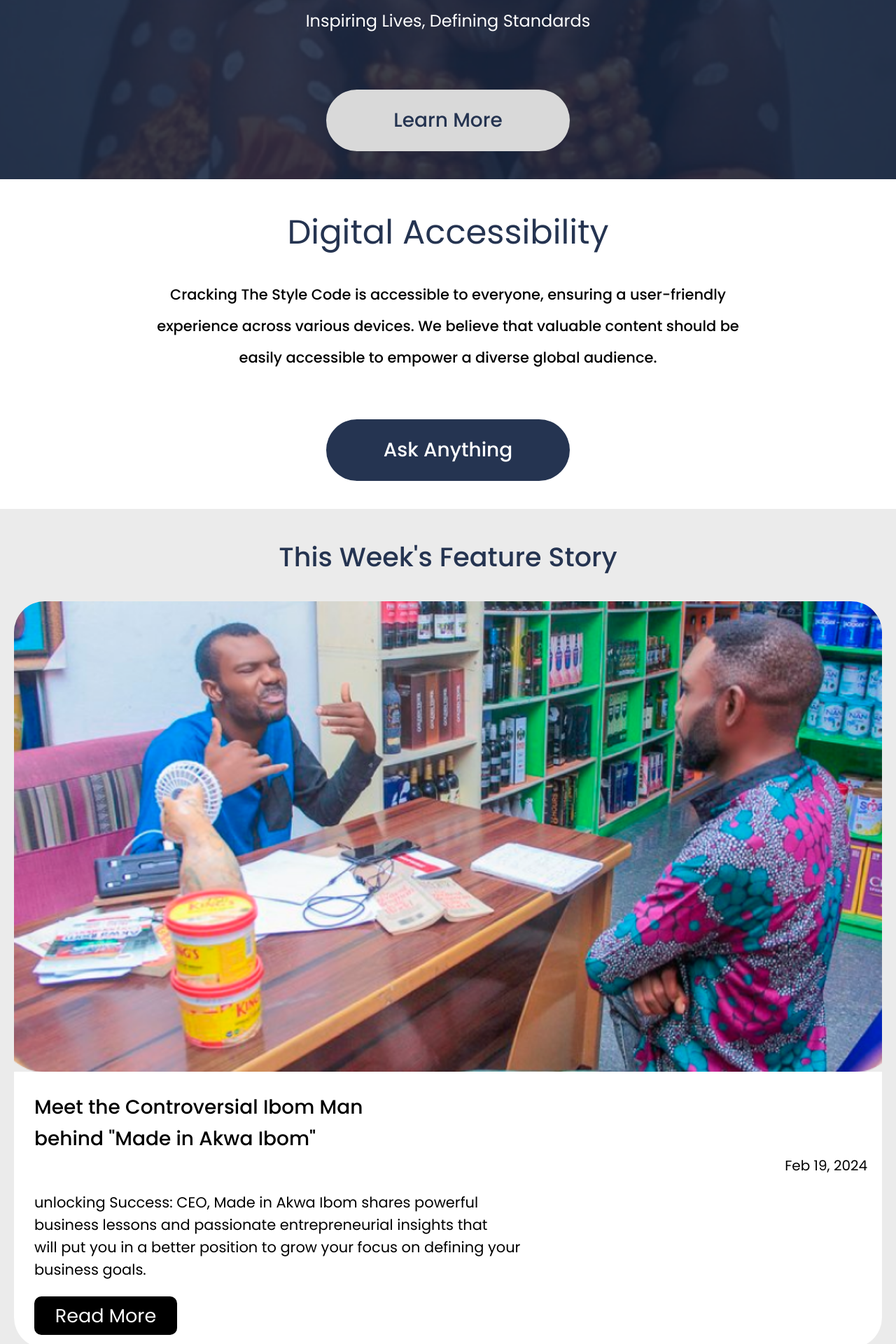
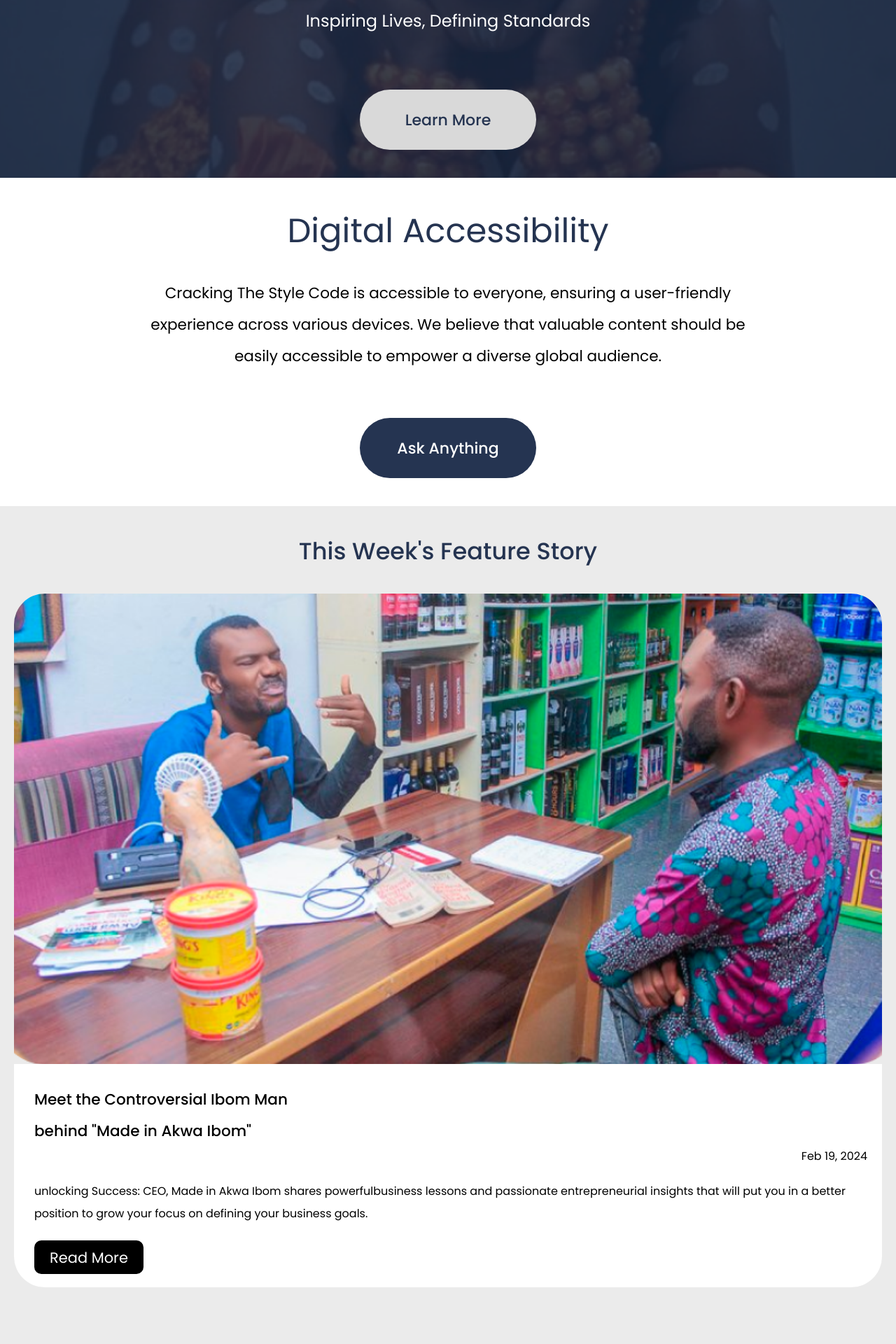
Before and after one commit to VictorAkan/ctsc, a React (Vite) app: page / in a window 1280 px wide. Shown: the part 300-2220 px from the top of the page at 70% size. Built offline with nearby package versions, Linux system fonts and the light colour scheme; a web font is replaced by a local one.

Commit message:
made some changes

```diff
--- a/src/components/Button/index.jsx
+++ b/src/components/Button/index.jsx
@@ -26,12 +26,12 @@ const sizes = {
     "3xl": "h-[3.44rem] px-[1.81rem] text-[1.69rem]",
     "9xl": "h-[5.38rem] px-[2.19rem] text-[1.38rem]",
     "7xl": "h-[5.06rem] sm:h-[4rem] pl-[1.44rem] pr-[1.13rem] text-[1.38rem]",
-    "6xl": "h-[3.81rem] px-[2.00rem] text-[1.81rem]",
+    "6xl": "h-[3.81rem] px-[2.00rem] text-[1.2rem]",
     "13xl": "h-[10.19rem] px-[2.94rem] sm!py-[1rem]",
     "8xl": "h-[5.13rem] px-[2.13rem] text-[3.13rem] md:text-[2rem]",
     xs: "h-[1.63rem] px-[0.81rem] text-[1.00rem]",
-    "12xl": "h-[8.31rem] px-[2.06rem] sm:px-[2.06rem] text-[2.88rem] sm:text-[1.5rem]",
-    "11xl": "h-[5.94rem] px-[1.38rem] sm:px-[1rem] text-[1.56rem] sm:text-[1.2rem]",
+    "12xl": "h-[7.31rem] px-[1.06rem] sm:px-[1.06rem] text-[2.2rem] sm:text-[1.5rem]",
+    "11xl": "h-[4.94rem] px-[1.38rem] sm:px-[1rem] text-[1rem] sm:text-[1rem]",
     "5xl": "h-[3.75rem] px-[2.19rem] text-[0.94rem]",
     "4xl": "h-[3.75rem] px-[2.19rem] text-[1.13rem]",
     "10xl": "h-[5.50rem] sm:h-[3rem] px-[2.19rem] text-[1.75rem]",
--- a/src/components/Heading/index.jsx
+++ b/src/components/Heading/index.jsx
@@ -3,7 +3,7 @@ const sizes = {
     "3xl": "text-[3.38rem] font-bold md:text-[2.88rem] sm:text-[2.50rem]",
     "2xl": "text-[2.06rem] font-semibold md:text-[1.94rem] sm:text-[1.81rem]",
     xl: "text-[2.00rem] font-semibold md:text-[1.88rem] sm:text-[1.75rem]",
-    "4xl": "text-[4.38rem] font-bold md:text-[3.00rem]",
+    "4xl": "text-[4.38rem] font-medium md:text-[3.00rem]",
     md: "text-[1.56rem] font-semibold md:text-[1.44rem] sm:text-[1.31rem]",
     s: "text-[1.50rem] font-semibold md:text-[1.38rem]",
     xs: "text-[1.25rem] font-bold",
--- a/src/components/Text/index.jsx
+++ b/src/components/Text/index.jsx
@@ -1,12 +1,12 @@
 
 const sizes = {
-    "20xl": "text-[2.38rem] font-medium md:text-[2.25rem] sm:text-[2.13rem]",
+    "20xl": "text-[2.1rem] font-medium md:text-[1.8rem] sm:text-[1.8rem]",
     xs: "text-[0.50rem] font-medium",
     lg: "text-[0.75rem] font-medium",
     "19xl": "text-[2.31rem] font-medium md:text-[2.19rem] sm:text-[2.06rem]",
     "18xl": "text-[2.13rem] font-normal md:text-[2.00rem] sm:text-[1.88rem]",
     xl: "text-[0.88rem] font-medium",
-    "14xl": "text-[1.88rem] font-normal md:text-[1.75rem] sm:text-[0.99rem]",
+    "14xl": "text-[1.3rem] font-normal md:text-[1.35rem] sm:text-[0.99rem]",
     "15xl": "text-[1.94rem] font-medium md:text-[1.81rem] sm:text-[1.69rem]",
     "17xl": "text-[2.06rem] font-medium md:text-[1.94rem] sm:text-[1.81rem]",
     "16xl": "text-[2.00rem] font-normal md:text-[1.88rem] sm:text-[1.75rem]",
@@ -17,21 +17,21 @@ const sizes = {
     "13xl": "text-[1.69rem] font-normal md:text-[1.56rem] sm:text-[1.44rem]",
     "5xl": "text-[1.13rem] font-normal",
     "6xl": "text-[1.19rem] font-normal sm:text-[1.0rem]",
-    "7xl": "text-[1.25rem] font-normal",
-    "8xl": "text-[1.31rem] sm:text-[1rem] font-normal",
-    "30xl": "text-[6.50rem] font-medium md:text-[3.00rem]",
+    "7xl": "text-[1rem] font-normal",
+    "8xl": "text-[1.0rem] sm:text-[1rem] font-normal",
+    "30xl": "text-[5.20rem] font-medium md:text-[3.00rem]",
     "2xl": "text-[0.94rem] font-normal",
     "3xl": "text-[1.00rem] font-medium",
     "4xl": "text-[1.06rem] font-normal",
     s: "text-[0.63rem] font-normal",
-    "29xl": "text-[6.19rem] font-light md:text-[3.00rem]",
-    "26xl": "text-[3.75rem] font-medium md:text-[3.25rem] sm:text-[1.88rem]",
+    "29xl": "text-[5.5rem] font-light md:text-[3.00rem]",
+    "26xl": "text-[2.75rem] font-medium md:text-[2.5rem] sm:text-[1.88rem]",
     "25xl": "text-[3.56rem] font-light md:text-[3.06rem] sm:text-[2.69rem]",
-    "28xl": "text-[4.38rem] font-normal md:text-[3.00rem]",
+    "28xl": "text-[3.38rem] font-normal md:text-[3.00rem]",
     "27xl": "text-[4.00rem] font-medium md:text-[3.00rem]",
     "22xl": "text-[3.13rem] font-medium md:text-[2.88rem] sm:text-[1.50rem]",
      md: "text-[0.69rem] font-normal",
-    "21xl": "text-[2.50rem] font-normal md:text-[2.38rem] sm:text-[1.45rem]",
+    "21xl": "text-[2.2rem] font-normal md:text-[2.1rem] sm:text-[1.45rem]",
     "24xl": "text-[3.50rem] font-medium md:text-[3.00rem] sm:text-[2.63rem]",
     "23xl": "text-[3.25rem] font-normal md:text-[2.75rem] sm:text-[2.38rem]",
 };
--- a/src/pages/HomePage/index.jsx
+++ b/src/pages/HomePage/index.jsx
@@ -36,8 +36,8 @@ export default function HomePage() {
                                     <Link to="/ibompartnersone">
                                     <Button
                                         color="blue_gray_100_03"
-                                        size="10xl"
-                                        className="mt-[5.06rem] min-w-[21.75rem] hover:bg-[#ffffff] sm:min-w-[10rem] cursor-pointer rounded-[44px] font-medium sm:px-[1.25rem]"
+                                        size="9xl"
+                                        className="mt-[5.06rem] min-w-[15.75rem] hover:bg-[#ffffff] sm:min-w-[10rem] cursor-pointer rounded-[44px] font-medium sm:px-[1.25rem]"
                                     >
                                         Learn More
                                     </Button>
@@ -46,12 +46,12 @@ export default function HomePage() {
                             </div>
                         </div>
                     </div>
-                    <div className="flex flex-col items-center justify-center pb-[2.75rem] pt-[10.19rem] md:py-[1.25rem]">
-                        <div className="container-xs flex flex-col items-center pr-[0.50rem] md:p-[1.25rem] md:pl-[1.25rem]">
+                    <div className="flex flex-col items-center justify-center pb-[2.75rem] pt-[4.19rem] md:py-[1.25rem]">
+                        <div className="flex flex-col items-center pr-[0.50rem] md:p-[1.25rem] md:pl-[1.25rem]">
                             <Text size="28xl" as="p" className="self-center !text-[#253451] md:ml-0 sm:text-center">
                                 Digital Accessibility
                             </Text>
-                            <Text size="10xl" as="p" className="mt-[1.94rem] w-full text-center leading-[2.81rem] !text-[#000000]">
+                            <Text size="14xl" as="p" className="mt-[1.94rem] w-full text-center leading-[2.81rem] !text-[#000000]">
                                 <>
                                     Cracking The Style Code is accessible to everyone, ensuring a user-friendly <br />
                                     experience across various devices. We believe that valuable content should be <br /> easily accessible to empower a diverse global audience.
@@ -59,8 +59,8 @@ export default function HomePage() {
                             </Text>
                             <Button
                                 color="blue_gray_900"
-                                size="10xl"
-                                className="mt-[4.06rem] min-w-[21.75rem] sm:min-w-[10rem] hover:bg-[#2d3f61] rounded-[44px] font-medium sm:px-[1.25rem]"
+                                size="9xl"
+                                className="mt-[4.06rem] min-w-[15.75rem] sm:min-w-[10rem] hover:bg-[#2d3f61] rounded-[44px] font-medium sm:px-[1.25rem]"
                             >
                                 Ask Anything
                             </Button>
@@ -77,7 +77,7 @@ export default function HomePage() {
                                     alt="image"
                                     className="mt-[2.19rem] h-[26.94rem] w-full rounded-tl-[44px] sm:rounded-b-none rounded-tr-[44px] object-cover md:h-auto"
                                 />
-                                <div className="mt-[-0.06rem] self-stretch rounded-bl-[44px] rounded-br-[44px] bg-[#ffffff] pb-[1.19rem] pl-[1.81rem] pr-[1.31rem] pt-[1.81rem] sm:px-[1.25rem] sm:pt-[1.25rem]">
+                                <div className="mt-[-0.06rem] w-full self-stretch rounded-bl-[44px] rounded-br-[44px] bg-[#ffffff] pb-[1.19rem] pl-[1.81rem] pr-[1.31rem] pt-[1.81rem] sm:px-[1.25rem] sm:pt-[1.25rem]">
                                     <div className="flex flex-col items-start gap-[1.38rem]">
                                         <div className="flex w-[91%] items-center gap-[0rem] md:w-full md:flex-col">
                                             <Text
@@ -90,26 +90,26 @@ export default function HomePage() {
                                                     behind &quot;Made in Akwa Ibom&quot;
                                                 </>
                                             </Text>
-                                            <Text as="p" className="self-end sm:self-center !text-[#000000] sm:text-center">
+                                            <Text as="p" className="self-end text-md sm:self-center !text-[#000000] sm:text-center">
                                                 Feb 19, 2024
                                             </Text>
                                         </div>
                                         <Text
                                             size="7xl"
                                             as="p"
-                                            className="ml-[0.44rem] w-full !text-[1.31rem] leading-[2.00rem] !text-[#000000] md:ml-0"
+                                            className="ml-[0.44rem] w-full text-[1.31rem] leading-[2.00rem] !text-[#000000] md:ml-0"
                                         >
                                             <>
                                                 unlocking Success: CEO, Made in Akwa Ibom shares powerful
-                                                <br />
-                                                business lessons and passionate entrepreneurial insights that <br />
-                                                will put you in a better position to grow your focus on defining your <br /> business goals.
+                                                {/* <br /> */}
+                                                business lessons and passionate entrepreneurial insights that
+                                                will put you in a better position to grow your focus on defining your business goals.
                                             </>
                                         </Text>
                                         <Button
                                             color="black_900_01"
-                                            size="3xl"
-                                            className="ml-[0.88rem] hover:bg-[#2a2a2a] min-w-[12.75rem] rounded-[10px] md:ml-0 sm:px-[1.25rem]"
+                                            size="2xl"
+                                            className="ml-[0.88rem] hover:bg-[#2a2a2a] min-w-[9.75rem] rounded-[10px] md:ml-0 sm:px-[1.25rem]"
                                         >
                                             Read More
                                         </Button>
@@ -148,7 +148,7 @@ export default function HomePage() {
                                     </div>
                                     <div className="h-[8.44rem] md:h-auto">
                                         <div className="mb-[1.56rem] flex w-full justify-center bg-[#253451] pb-[29px] pt-8 sm:py-[1.25rem]">
-                                            <div className="container-xs flex pl-[4.00rem] pr-[3.50rem] md:p-[1.25rem] md:px-[1.25rem]">
+                                            <div className="flex pl-[4.00rem] pr-[3.50rem] md:p-[1.25rem] md:px-[1.25rem]">
                                                 <marquee behavior="" direction="left">
                                                 <Text size="24xl" as="p" className="!font-['Inter'] text-[3.50rem]">
                                                     CRACKING THE STYLE CODE. - CRACKING THE STYLE CODE.
@@ -168,7 +168,7 @@ export default function HomePage() {
                                 </div>
                             </div>
                             <div className="flex justify-center bg-[#253451] pb-[7.56rem] mt-[0rem] pt-[5.00rem] md:py-[1.25rem]">
-                                <div className="container-xs flex justify-center pl-[6.81rem] pr-[9.94rem] md:p-[1.25rem] md:px-[1.25rem]">
+                                <div className="container-xs flex justify-center px-[10.94rem] md:p-[1.25rem] md:px-[1.25rem]">
                                     <div className="flex w-full flex-col items-center gap-[4.13rem] sm:gap-[2.06rem]">
                                         <div className="flex w-full flex-col items-center md:w-full">
                                             <Text size="25xl" as="p" className="text-[3.56rem] sm:text-center">
@@ -187,27 +187,27 @@ export default function HomePage() {
                                                 type="text"
                                                 name="firstName"
                                                 placeholder={`First Name`}
-                                                className="w-[87%] sm:w-full sm:h-[4rem] sm:px-[1.25rem]"
+                                                className="w-full h-[4rem] text-md sm:w-full sm:h-[2rem] sm:px-[1.25rem]"
                                             />
                                             <Input
                                                 shape="round"
                                                 type="text"
                                                 name="lastName"
                                                 placeholder={`Last Name`}
-                                                className="w-[87%] sm:w-full sm:h-[4rem] sm:px-[1.25rem]"
+                                                className="w-full h-[4rem] sm:w-full sm:h-[2rem] sm:px-[1.25rem]"
                                             />
                                             <Input
                                                 shape="round"
                                                 type="email"
                                                 name="email"
                                                 placeholder={`Email Address`}
-                                                className="w-[87%] sm:w-full sm:h-[4rem] sm:px-[1.25rem]"
+                                                className="w-full h-[4rem] sm:w-full sm:h-[2rem] sm:px-[1.25rem]"
                                             />
                                             <Button
                                                 color="blue_gray_900"
-                                                size="7xl"
+                                                size="6xl"
                                                 shape="round"
-                                                className="min-w-[13.56rem] self-start ml-[4rem] md:ml-0 hover:bg-[#2d3f61] font-medium sm:pl-[1.25rem]"
+                                                className="min-w-[9.56rem] self-start md:ml-0 hover:bg-[#2d3f61] font-medium sm:pl-[1.25rem]"
                                             >
                                                 Shine Your Light
                                             </Button>
@@ -217,9 +217,9 @@ export default function HomePage() {
                             </div>
                         </div>
                     </div>
-                    <div className="h-full bg-[#d9d9d9] pl-24 pr-16 pt-[4.69rem] md:pl-[1.25rem] md:pt-[1.25rem] sm:px-[1.25rem]">
-                        <div className="flex sm:block">
-                        <div className="m-auto flex flex-col items-start w-full gap-[0.81rem]">
+                    <div className="h-full bg-[#d9d9d9] px-32 pt-[4.69rem] md:pl-[1.25rem] md:pt-[1.25rem] sm:px-[1.25rem]">
+                        <div className="flex space-x-32 md:space-x-0 sm:block">
+                        <div className="m-auto flex flex-col items-end md:items-start w-full gap-[0.81rem]">
                             <Text size="14xl" as="p" className="!text-[#000000]">
                                 <>
                                 Cracking the style code is not just a Publication
@@ -235,14 +235,14 @@ export default function HomePage() {
                             className="m-auto h-[29.88rem] sm:mt-5 w-[42%] sm:w-full object-cover"
                         />
                         </div>
-                        <div className="flex sm:block space-x-6 sm:space-x-0">
+                        <div className="flex -mt-32 md:-mt-0 sm:block space-x-32 sm:space-x-0">
                             <Img
                             src="images/rectangle_18.png"
                             alt="image"
                             className="m-auto h-[29.88rem] sm:mt-5 w-[42%] sm:w-full object-cover"
                         />
                         <div className="m-auto flex order-2 sm:order-1 w-full flex-col items-start gap-[1.94rem]">
-                            <Text size="14xl" as="p" className="w-full leading-[2.81rem] !text-[#000000] md:w-full">
+                            <Text size="14xl" as="p" className="w-full font-bold leading-[2.81rem] !text-[#000000] md:w-full">
                                 <>
                                     {" "}
                                     It&#39;s a movement for positive <br />
--- a/src/pages/IbomPartners/index.jsx
+++ b/src/pages/IbomPartners/index.jsx
@@ -25,7 +25,7 @@ export default function IbomPartnersPage() {
                             </Text>
                         </div> */}
                     </div>
-                    <div className="container-xs mt-[7.06rem] pl-[32.63rem] pr-[21.88rem] md:p-[1.25rem] md:px-[1.25rem]">
+                    <div className="container-xs mt-[7.06rem] px-[28rem] md:p-[1.25rem] md:px-[1.25rem]">
                         <Button color="indigo_50" size="12xl" className="w-full rounded-[47px] font-medium sm:px-[1.25rem]">
                             Ibom Partners
                         </Button>
@@ -59,10 +59,10 @@ export default function IbomPartnersPage() {
                                 <Button
                                     color="blue_gray_900"
                                     size="11xl"
-                                    className="relative ml-[0.56rem] min-w-[15.00rem] rounded-[35px] font-medium leading-[2.38rem] !text-[#fffdfd] md:ml-0 sm:mt-5 sm:px-[1.25rem]"
+                                    className="ml-[0.56rem] mt-10 min-w-[15.00rem] rounded-[35px] font-medium leading-[2.38rem] !text-[#fffdfd] md:ml-0 sm:mt-5 sm:px-[1.25rem]"
                                 >
                                     <>
-                                        Join Our List of <br />
+                                        Join Our List of
                                         Partners{" "}
                                     </>
                                 </Button>
--- a/src/pages/JobspageTwo/index.jsx
+++ b/src/pages/JobspageTwo/index.jsx
@@ -106,7 +106,7 @@ export default function JobspageTwoPage() {
                                     <Img src="images/user.png" alt="lock" className="h-[3.06rem]" />
                                 </div>
                             </div>
-                            <div className="h-[19.69rem] w-full">
+                            <div className="h-[19.69rem] -mt-10 md:-mt-0 w-full">
                                 {/* <div className="my-auto flex h-[19.50rem] w-[69%] items-center justify-end bg-[url(/public/images/group_me.png)] bg-cover bg-no-repeat px-[3.06rem] pb-[4.81rem] pt-[12.06rem] md:h-auto md:p-[1.25rem]">
                                     <Button
                                         color="blue_gray_900"
@@ -160,7 +160,7 @@ export default function JobspageTwoPage() {
                             </div>
                         </div>
                     </div>
-                    <div className="container-xs mt-[2.31rem] pl-[2.38rem] pr-[4.69rem] md:p-[1.25rem] nd:pr-[1.25rem] sm:px-[1.25rem]">
+                    <div className="container-xs md:mt-[2.31rem] pl-[2.38rem] pr-[4.69rem] md:p-[1.25rem] md:pr-[1.25rem] sm:px-[1.25rem]">
                         <div className="flex flex-col gap-[4.69rem] md:gap-[3.50rem] sm:gap-[2.31rem]">
                             <div className="flex w-[95%] md:w-full">
                                 <div className="flex w-full flex-col gap-[0.25rem]">
```
Also changed, not shown: src/pages/MkpoNnyin/index.jsx (+3 -73 lines).
